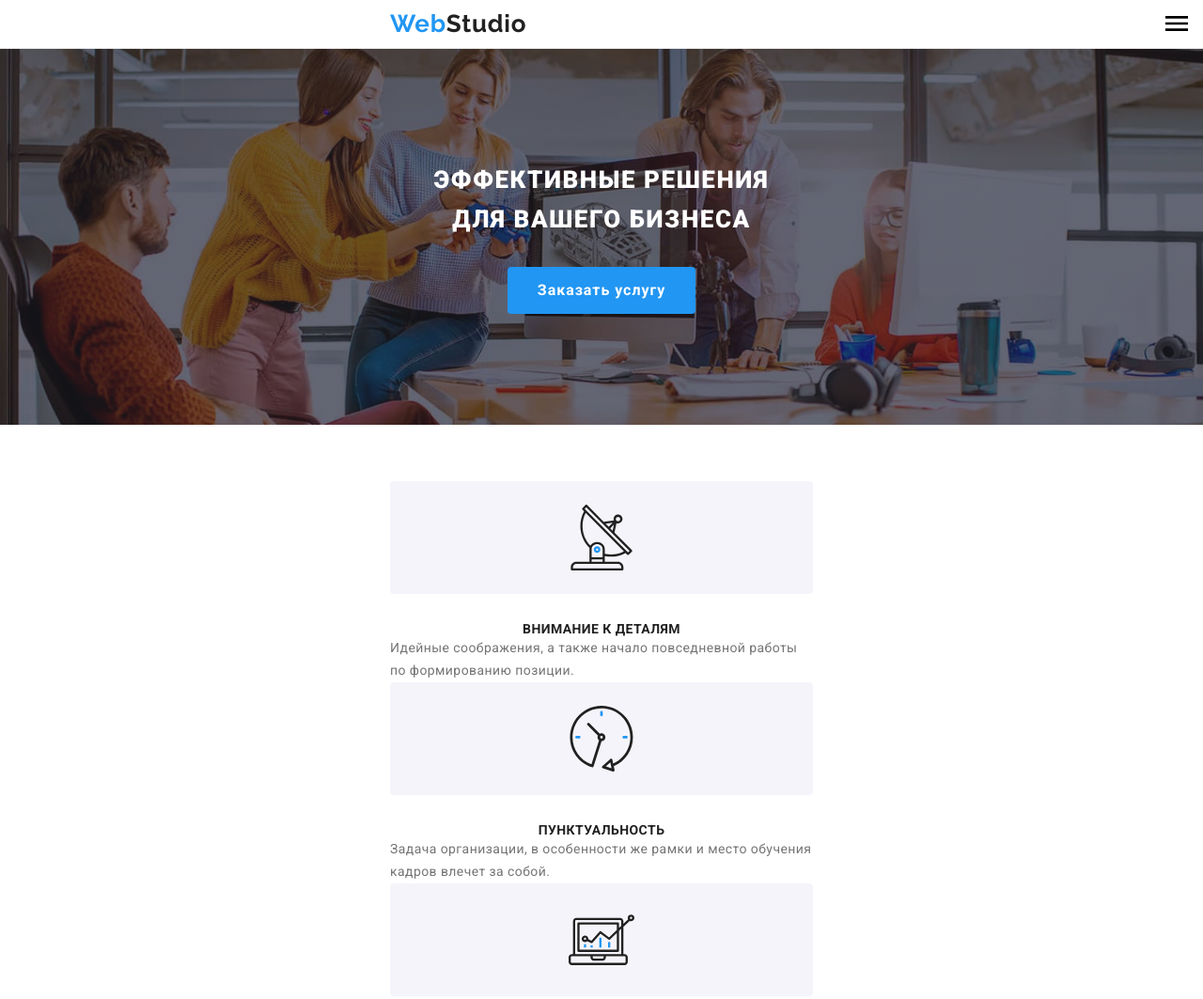
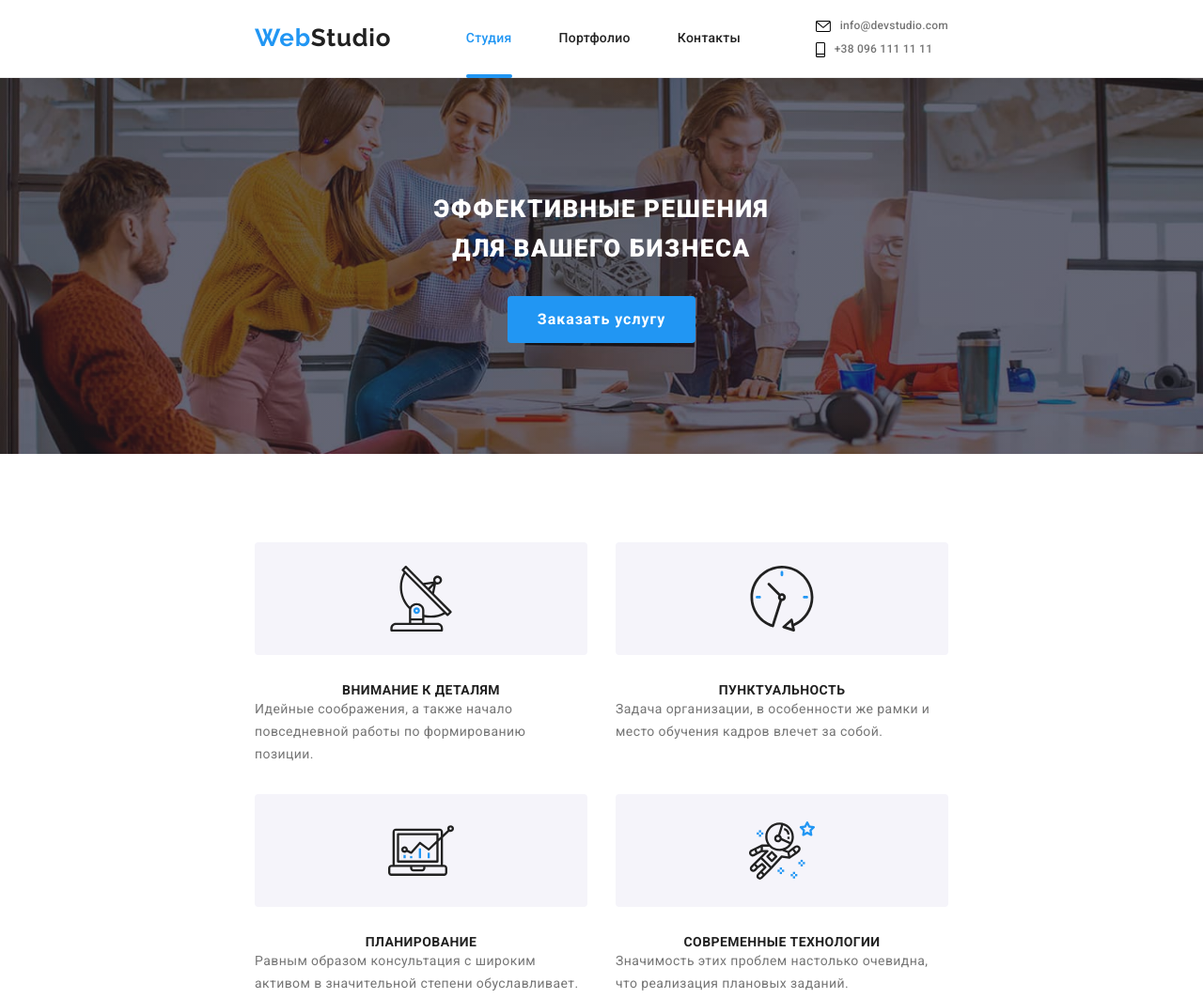
Before and after one commit to Osyotr1/goit-markup-hw-08, a plain HTML site: page index.html in a window 1280 px wide. Shown: the top 1063 px of the page at 94% size. Drawn offline with nearby package versions, Linux system fonts and the light colour scheme; files whose address does not match are found by name.

Commit message:
before tab

```diff
--- a/sass/components/_header.scss
+++ b/sass/components/_header.scss
@@ -1,18 +1,24 @@
 .header {
     position: relative;
     border-bottom: 1px solid #ECECEC;
+
+
+    @media screen and (min-width: 768px) {
+        padding-top: 21px;
+        padding-bottom: 21px;
+    }
 }
 
-// .header__main {
-//     display: flex;
-//     align-items: center;
-//     justify-content: space-between;
-// }
+.header__main {
+    display: flex;
+    align-items: center;
+    justify-content: space-between;
+}
 
-// .header__links {
-//     display: flex;
-//     margin-left: 93px;
-// }
+.header__links {
+    display: flex;
+    // margin-left: 93px;
+}
 
 .header__logo {
     display: block;
@@ -22,78 +28,87 @@
     line-height: 1.19;
     letter-spacing: 0.03em;
     color: $header-logo-color;
-    margin-top: 10px;
-    margin-bottom: 10px;
+    // margin-top: 10px;
+    // margin-bottom: 10px;
 }
 
 .header__label {
     color: $header-label-color;
 }
 
-// .header__item:not(:last-child) {
-//     margin-right: 50px;
-// }
+.header__item:not(:last-child) {
+    margin-right: 50px;
+}
 
 .header-hide {
     display: none;
+
+    @media screen and (min-width: 768px) {
+        display: flex;
+    }
 }
 
-// .header__link {
-//     // position: relative;
-//     display: block;
-//     font-weight: 500;
-//     font-size: 14px;
-//     padding-top: 32px;
-//     padding-bottom: 32px;
-//     line-height: 1.14;
-//     letter-spacing: 0.02em;
-//     color: $header-link-color;
-//     transition: color 250ms cubic-bezier(0.4, 0, 0.2, 1);
+.header__link {
+    position: relative;
+    display: block;
+    font-weight: 500;
+    font-size: 14px;
+    // padding-top: 32px;
+    // padding-bottom: 32px;
+    line-height: 1.14;
+    letter-spacing: 0.02em;
+    color: $header-link-color;
+    transition: color 250ms cubic-bezier(0.4, 0, 0.2, 1);
 
-//     &:hover,
-//     &:focus,
-//     &:active {
-//         color: $pseudo-class-color;
-//     }
-// }
+    &:hover,
+    &:focus,
+    &:active {
+        color: $pseudo-class-color;
+    }
+
+    &.current {
+    color: $pseudo-class-color;
+    }
+}
 
 
 
 
 
-// .contacts {
-//     display: flex;
-//     margin-left: auto;
-// }
 
-// .contacts__item + .contacts__item {
-//     margin-left: 50px;
-// }
+.contacts {
+    display: flex;
+    // align-items: center;
+    justify-content: center;
+    flex-direction: column;
+}
 
-// .contact {
-//     font-weight: 500;
-//     font-size: 14px;
-//     // padding-top: 20px;
-//     // padding-bottom: 20px;
-//     // margin-left: 10px;
-//     line-height: 1.14;
-//     letter-spacing: 0.02em;
-//     color: $header-contacts-color;
-//     // display: flex;
-//     // align-items: center;
-//     transition: color 250ms cubic-bezier(0.4, 0, 0.2, 1), fill 250ms cubic-bezier(0.4, 0, 0.2, 1);
+.contacts__item + .contacts__item {
+    margin-top: 10px;
+}
 
-//     &:hover,
-//     &:focus,
-//     &:active {
-//         color: $pseudo-class-color;
-//         fill: $pseudo-class-color;
-//     }
-// }
+.contact {
+    font-weight: 500;
+    font-size: 12px;
+    line-height: 1.16;
+    letter-spacing: 0.02em;
+    color: $header-contacts-color;
+    display: flex;
+    align-items: center;
+    transition: color 250ms cubic-bezier(0.4, 0, 0.2, 1), fill 250ms cubic-bezier(0.4, 0, 0.2, 1);
 
-// .contacts__icon {
-//     margin-right: 10px;
-// }
+
+    &:hover,
+    &:focus,
+    &:active {
+        color: $pseudo-class-color;
+        fill: $pseudo-class-color;
+    }
+}
+
+.contacts__icon {
+    margin-right: 10px;
+}
 
 .header__btn-menu {
     @extend %mobile-btn;
@@ -106,8 +121,15 @@
     &:focus {
         fill: $button-bg-color;
     }
+
+    @media screen and (min-width: 768px) {
+        display: none;
+    }
 }
 
+
+
+// -------------------------------mob menu -------------------------------------------------------//
 
 
 .menu {
@@ -115,7 +137,7 @@
     background-color: #ffffff;
     top: 0;
     left: 0;
-    width: 100vw;
+    min-width: 100vw;
     min-height: 100vh;
     z-index: 5;
     padding: 48px 40px;
--- a/sass/utils/_container.scss
+++ b/sass/utils/_container.scss
@@ -5,9 +5,9 @@
     margin-right: auto;
     max-width: 480px;
 
-    // @media screen and (min-width: 768px) {
-    //     width: 738px;
-    // }
+    @media screen and (min-width: 768px) {
+        max-width: 768px;
+    }
 
     // @media screen and (min-width) {
 
@@ -17,4 +17,9 @@
 .section {
     padding-bottom: 60px;
     padding-top: 60px;
+
+    @media screen and (min-width: 1200px) {
+        padding-top: 94px;
+        padding-bottom: 94px;
+    }
 }
```
Also changed, not shown: css/main.css, css/main.min.css, 2 other files.
